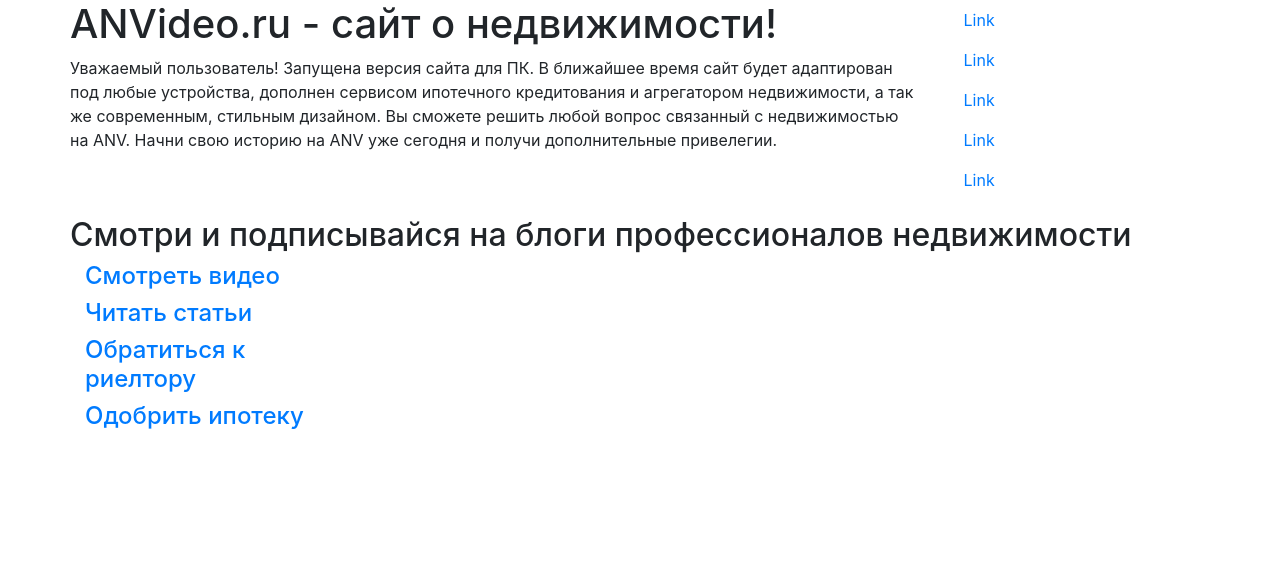
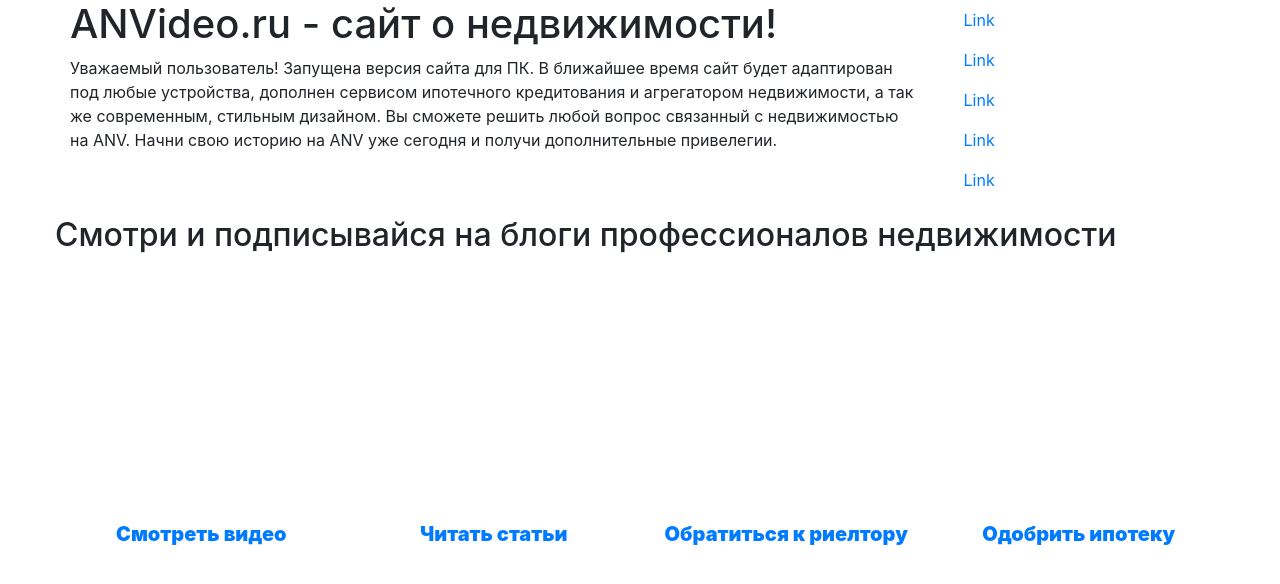
Before and after one commit to Akhmetova/Akhmetova.github.io, a PHP site: page / in a window 1280 px wide. Shown: the part 140-724 px from the top of the page. Run offline with PHP 8.4, Linux system fonts and the light colour scheme.

Commit message:
Update style.css

```diff
--- a/style.css
+++ b/style.css
@@ -4,18 +4,25 @@
 .block-header-wrappers {
 	margin: 25px 0;
 }
-.work {
+.block-benefits {
+    display: flex;
+    -ms-flex-wrap: wrap;
+    flex-wrap: wrap;
+    margin-right: -15px;
+    margin-left: -15px;
+}
+.benefits {
     display: flex !important;
     flex-direction: column;
     justify-content: space-between;
     align-items: center;
 }
-.works-img {
+.benefits-img {
     width: 232px;
     height: 232px;
     border-radius: 50%;
 }
-.work h4 {
+.benefits h4 {
     color: #df0024;
     text-align: center;
     font-size: 20px;
```
